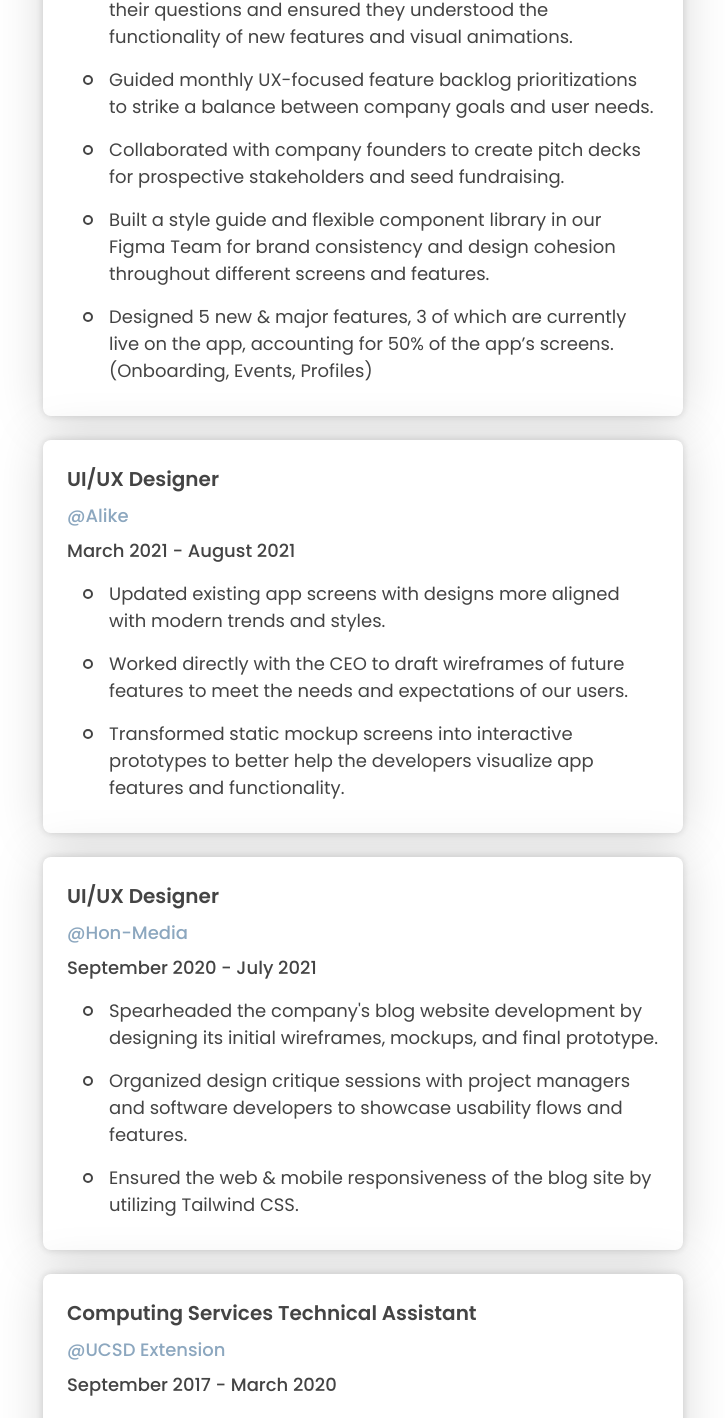
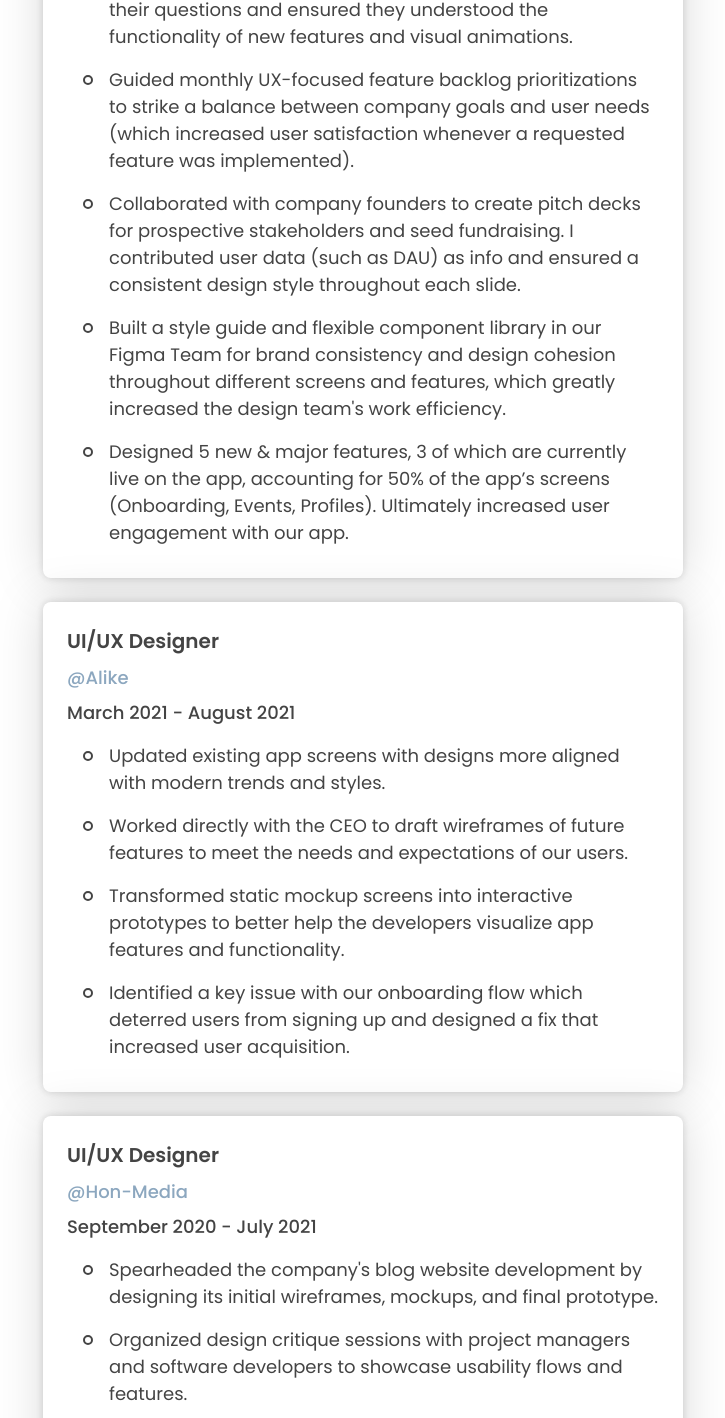
Before and after one commit to aktov/Portfolio, a React (Create React App) app: page / in a window 1280 px wide. Shown: the part 9931-11349 px from the top of the page, without its empty margins (277-1002 px from the left). Built offline with nearby package versions, Linux system fonts and the light colour scheme.

Commit message:
Updated experience details

```diff
--- a/src/components/Experience.js
+++ b/src/components/Experience.js
@@ -162,10 +162,10 @@ class Experience extends React.Component {
             info={[
               'Conducted user interviews and surveys to gather data to drive my initial designs for new features and updates.',
               'Led prototyping sessions with our developers to respond to their questions and ensured they understood the functionality of new features and visual animations.',
-              'Guided monthly UX-focused feature backlog prioritizations to strike a balance between company goals and user needs.',
-              'Collaborated with company founders to create pitch decks for prospective stakeholders and seed fundraising.',
-              'Built a style guide and flexible component library in our Figma Team for brand consistency and design cohesion throughout different screens and features.',
-              'Designed 5 new & major features, 3 of which are currently live on the app, accounting for 50% of the app’s screens. (Onboarding, Events, Profiles)'
+              'Guided monthly UX-focused feature backlog prioritizations to strike a balance between company goals and user needs (which increased user satisfaction whenever a requested feature was implemented).',
+              'Collaborated with company founders to create pitch decks for prospective stakeholders and seed fundraising. I contributed user data (such as DAU) as info and ensured a consistent design style throughout each slide.',
+              'Built a style guide and flexible component library in our Figma Team for brand consistency and design cohesion throughout different screens and features, which greatly increased the design team\'s work efficiency.',
+              'Designed 5 new & major features, 3 of which are currently live on the app, accounting for 50% of the app’s screens (Onboarding, Events, Profiles). Ultimately increased user engagement with our app.'
             ]}
           />
           <JobListing
@@ -178,7 +178,8 @@ class Experience extends React.Component {
             info={[
               'Updated existing app screens with designs more aligned with modern trends and styles.',
               'Worked directly with the CEO to draft wireframes of future features to meet the needs and expectations of our users.',
-              'Transformed static mockup screens into interactive prototypes to better help the developers visualize app features and functionality.'
+              'Transformed static mockup screens into interactive prototypes to better help the developers visualize app features and functionality.',
+              'Identified a key issue with our onboarding flow which deterred users from signing up and designed a fix that increased user acquisition.'
             ]}
           />
           <JobListing
@@ -191,7 +192,7 @@ class Experience extends React.Component {
             info={[
               'Spearheaded the company\'s blog website development by designing its initial wireframes, mockups, and final prototype.',
               'Organized design critique sessions with project managers and software developers to showcase usability flows and features.',
-              'Ensured the web & mobile responsiveness of the blog site by utilizing Tailwind CSS.'
+              'Ensured the web & mobile responsiveness and stylings of the blog site by utilizing Tailwind CSS.'
             ]}
           />
           <JobListing
@@ -201,9 +202,10 @@ class Experience extends React.Component {
             link='https://extension.ucsd.edu/courses-and-programs?gclid=CjwKCAjwq7aGBhADEiwA6uGZp8glMnCeS0HOaSlp0KuQzu7T42I22yywjRB6MzFP-S1DLl8k889VIBoCNugQAvD_BwE'
             period='September 2017 - March 2020'
             info={[
-              'Solved technical issues that instructors struggled with e.g. projector connectivity, audio, internet.',
-              'Improved the team’s workflow efficiency by actively reorganizing computer components based on their frequency of usage.',
-              'Upgraded computer hardware/software e.g. RAM, memory, hard drive images.'
+              'Solved technical issues that instructors struggled with e.g. projector, audio, internet connectivity which were pivotal to their class session.',
+              'Improved the team\'s workflow efficiency by actively reorganizing computer components based on their frequency of usage.',
+              'Upgraded computer hardware/software e.g. RAM, memory, hard drive images.',
+              'Updated the software of our campus administrative workers\'s PC desktops and iMacs e.g. Adobe Suite, Microsoft Office, web browsers, Adobe Flash, Java.'
             ]}
           />
           <JobListing
@@ -213,7 +215,7 @@ class Experience extends React.Component {
             link='https://www.ustrading.com/en/'
             period='June 2017 - August 2017'
             info={[
-              'Photographed new products.',
+              'Photographed new products in a controlled studio space and learned how to balance f-stop, aperture, and shutter speed. Also managed a three-point lighting set up.',
               'Edited product photos in Adobe Lightroom and Photoshop for pre-uploading.',
               'Used Adobe InDesign to update the existing website catalog with new photos.'
             ]}
```
